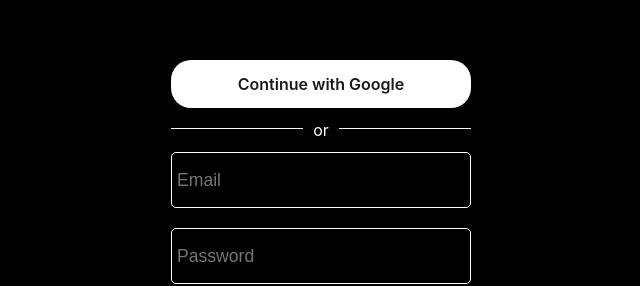
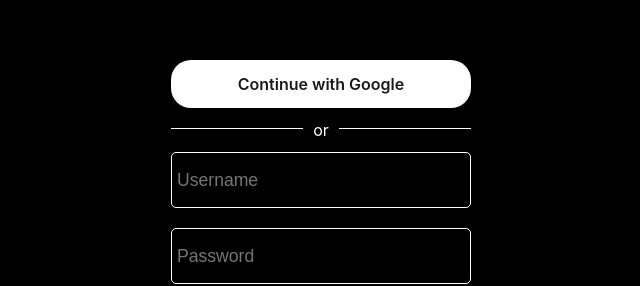
Before and after one commit to Adrian-6/microblog-front, a React (Vite) app: page /login in a window 1280 px wide. Shown: the part 194-480 px from the top of the page, without its empty margins (319-959 px from the left). Built offline with nearby package versions, Linux system fonts and the light colour scheme; no server answers.

Commit message:
login changes

```diff
--- a/src/features/auth/Login.jsx
+++ b/src/features/auth/Login.jsx
@@ -34,7 +34,7 @@
     } else {
         // the app continues with its normal logic
 
-        const [email, setEmail] = useState('')
+        const [username, setUsername] = useState('')
         const [password, setPassword] = useState('')
         const [errMsg, setErrMsg] = useState('')
 
@@ -43,14 +43,14 @@
 
         useEffect(() => {
             setErrMsg('')
-        }, [email, password])
+        }, [username, password])
 
         const handleSubmit = async (e) => {
             e.preventDefault()
             try {
-                const userData = await login({ email, password }).unwrap() // unwrap lets you use try/catch block
+                const userData = await login({ username, password }).unwrap() // unwrap lets you use try/catch block
                 dispatch(setCredentials(userData))
-                setEmail('')
+                setUsername('')
                 setPassword('')
                 window.location.replace('/posts/');
             } catch (err) {
@@ -67,7 +67,7 @@
             }
         }
 
-        const handleEmailInput = (e) => setEmail(e.target.value)
+        const handleUsernameInput = (e) => setUsername(e.target.value)
         const handlePasswordInput = (e) => setPassword(e.target.value)
         // const handleToggle = () => setPersist(prev => !prev)
 
@@ -89,9 +89,9 @@
                 <form className='login-form' onSubmit={handleSubmit}>
                     <button type='button' className='login-form-button' onClick={() => window.location.href = url}>Continue with Google</button>
                     <span className='login-form-divider'><div className='line-through-div'></div>or<div className='line-through-div'></div></span>
-                    <label htmlFor='email' className='label-hidden'>email</label>
-                    <input type='text' placeholder='Email' id='email' value={email} onChange={handleEmailInput}></input>
-                    <label htmlFor='password' className='label-hidden'>password</label>
+                    <label htmlFor='username' className='label-hidden'>Username</label>
+                    <input type='text' placeholder='Username' id='username' value={username} onChange={handleUsernameInput}></input>
+                    <label htmlFor='password' className='label-hidden'>Password</label>
                     <input type='password' id='password' placeholder='Password' value={password} onChange={handlePasswordInput} autoComplete="current-password" ></input>
                     <button type='submit' name='submit' className='login-form-button'>Login</button>
                 </form>
```
